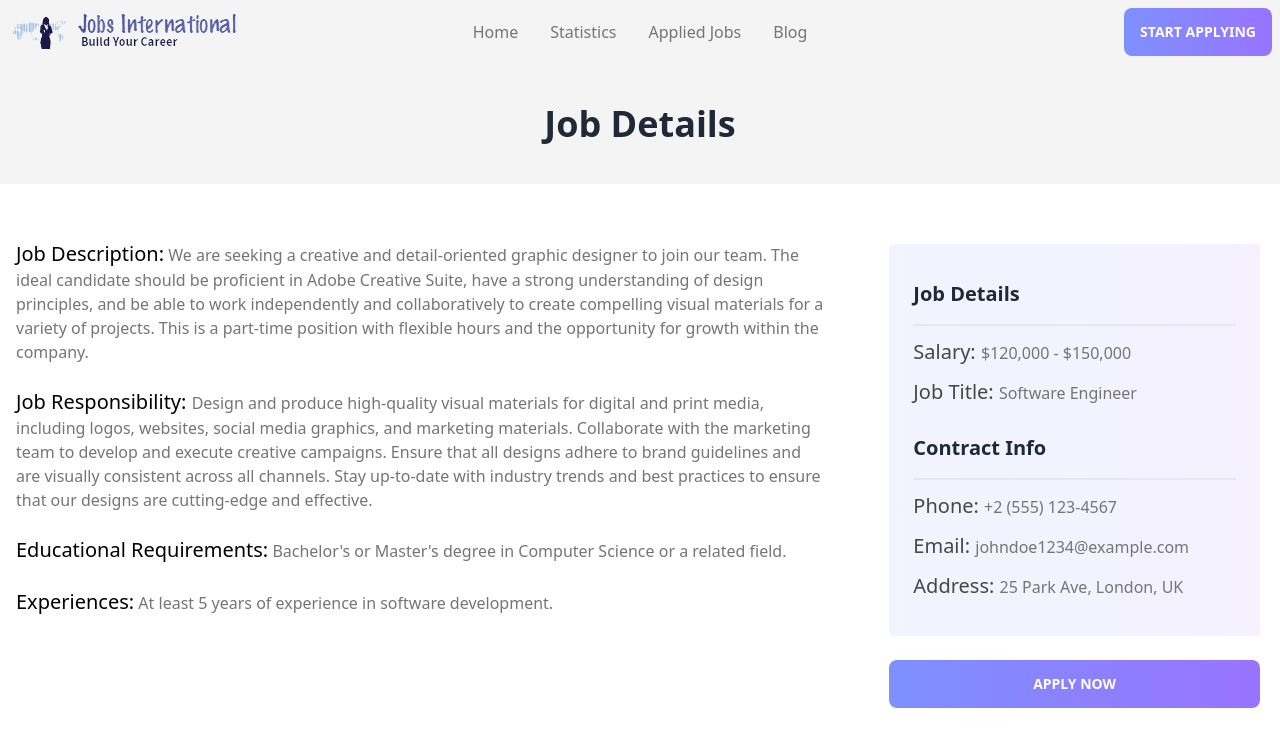
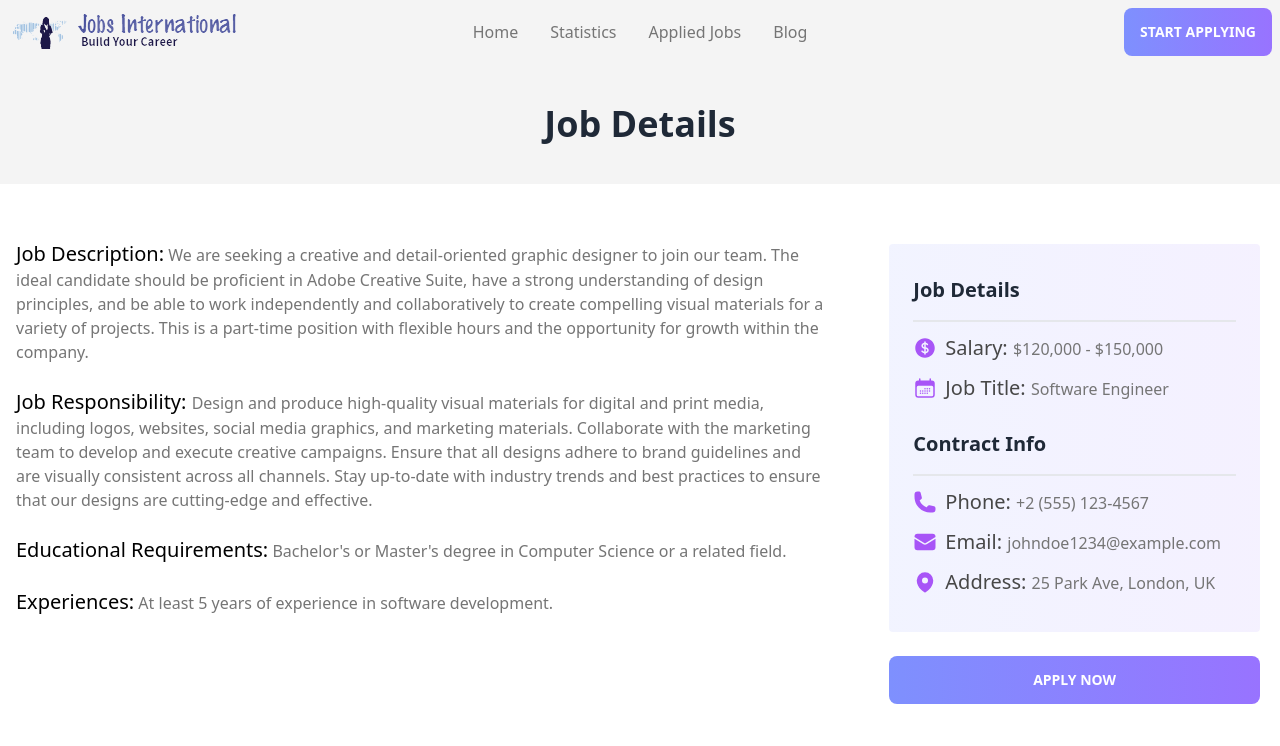
Before and after one commit to ACM-Anik/job_international-a9, a React (Vite) app: page /jobDetails/1 in a window 1280 px wide. Shown: the top 746 px of the page. Built offline with nearby package versions, Linux system fonts and the light colour scheme.

Commit message:
heroIcon added

```diff
--- a/public/featured-jobs.json
+++ b/public/featured-jobs.json
@@ -34,7 +34,7 @@
         "contact_information": {
             "phone": "+3 (555) 123-4567",
             "email": "jane.doe5678@example.com",
-            "address": "10 Rue de la Paix, Paris, France"
+            "address": "10 Rue de la, Paris, France"
         }
     },
     {
@@ -80,7 +80,7 @@
         "company_logo": "https://i.ibb.co/dMkzMrr/brand-logos-min-jpg-1200-630-3-removebg-preview.png",
         "title": "Customer Service Representative",
         "company_name": "Panasonic & Co.",
-        "placement": "Onsite",
+        "placement": "Remote",
         "location": "Tokyo, Japan",
         "duty": "Part-time",
         "salary": "$40,000 - $50,000",
@@ -118,9 +118,9 @@
         "company_logo": "https://i.ibb.co/MPJCGnM/brand-logos-min-jpg-1200-630-1-removebg-preview.png",
         "title": "Sales Associate",
         "company_name": "Microsoft",
-        "placement": "Onsite",
+        "placement": "Remote",
         "location": "Chicago, IL",
-        "duty": "Full-time",
+        "duty": "Part-time",
         "salary": "$15 - $20 per hour",
         "job_description": "We are seeking a human resources coordinator to join our team. The ideal candidate should have experience in HR, be highly organized, and have excellent communication skills. This is a full-time position with competitive salary and benefits.",
         "job_responsibility": "Assist with recruitment and hiring processes, including posting job openings, reviewing resumes, and scheduling interviews. Coordinate employee onboarding and off boarding processes. Manage employee files and documentation. Provide support to HR team as needed.",
@@ -137,9 +137,9 @@
         "company_logo": "https://i.ibb.co/K6YcjgK/brand-logos-min-jpg-1200-630-removebg-preview.png",
         "title": "Sales Manager",
         "company_name": "Tesla",
-        "placement": "Remote",
+        "placement": "Onsite",
         "location": "United States",
-        "duty": "Part-time",
+        "duty": "Full-time",
         "salary": "$25 - $30 per hour",
         "job_description": "We are seeking a content writer to join our team. The ideal candidate should be able to write clear, concise, and engaging content across various platforms and formats. This is a part-time position with flexible hours and the opportunity for growth within the company.",
         "job_responsibility": "Write and edit content for website, blog, social media, and other platforms. Collaborate with marketing team to develop and execute content marketing strategies. Stay up-to-date with industry trends and best practices to ensure that our content is cutting-edge and effective.",
--- a/src/components/AppliedJobs.jsx
+++ b/src/components/AppliedJobs/AppliedJobs.jsx
@@ -1,39 +1,27 @@
 import React, { useContext, useEffect, useState } from 'react';
-import { FeaturedJobsContext } from '../App';
-import { getAppliedJobs } from './utilities/fakeDB';
+import { FeaturedJobsContext } from '../../App';
+import { getAppliedJobs } from '../utilities/fakeDB';
+import SingleAppliedJobs from './SingleAppliedJobs';
 
 const AppliedJobs = () => {
     const featuredJobs = useContext(FeaturedJobsContext);
 
     const [storedJobs, setStoredJobs] = useState([]);
     console.log(storedJobs)
+    // console.log(featuredJobs)
 
     useEffect(() => {
         const storedAppliedJobs = getAppliedJobs();
-        const savedAppliedJobs = [];
+        let savedAppliedJobs = [];
 
-        // Step 1: Get the ID of the added product--
         for (const id in storedAppliedJobs) {
-            // Step 2: Get the products state by using ID--
-            const addedJobs = featuredJobs.find(job => job.id === id);
+            const addedJobs = featuredJobs.find(job => job.id == id);
             if (addedJobs) {
-                // Step3: Get quantity of the product to add--
-                const quantity = storedAppliedJobs[id];
-                addedJobs.quantity = quantity;
-                // Step 4: Add the added product to saved Cart--
                 savedAppliedJobs.push(addedJobs);
             }
         }
         setStoredJobs(savedAppliedJobs);
-    }, [featuredJobs])
-
-    // let newStoredJobs = [];
-    //     const exists = storedJobs?.find(singleJob => singleJob?.id == id);
-    //     // console.log(exists)
-    //     if (!exists) {
-    //         newStoredJobs = [...storedJobs, exists];
-    //     }
-    //     setStoredJobs(newStoredJobs);
+    }, [featuredJobs]);
 
 
     return (
@@ -42,16 +30,20 @@ const AppliedJobs = () => {
                 Applied Jobs
             </h1>
             <div className='container mx-auto'>
-                <div className="dropdown dropdown-top dropdown-end flex justify-end">
+                <div className="dropdown dropdown-top dropdown-end flex justify-end my-4">
                     <label tabIndex={0} className="btn btn-sm bg-color-gradient m-1">Click</label>
                     <ul tabIndex={0} className="dropdown-content menu p-2 shadow bg-base-100 rounded-box w-52">
                         <li><a>Remote</a></li>
                         <li><a>Onsite</a></li>
                     </ul>
                 </div>
-                <div>
+                <div className='flex flex-col gap-8'>
                     {
-
+                        storedJobs.map(singleStoredJobs =>
+                        <SingleAppliedJobs
+                            singleStoredJobs={singleStoredJobs}
+                            key={singleStoredJobs.id}
+                        ></SingleAppliedJobs>)
                     }
                 </div>
             </div>
--- /dev/null
+++ b/src/components/AppliedJobs/SingleAppliedJobs.jsx
@@ -0,0 +1,46 @@
+import React from 'react';
+import { CurrencyDollarIcon } from '@heroicons/react/24/solid'
+import { Link } from 'react-router-dom';
+
+const SingleAppliedJobs = ({ singleStoredJobs }) => {
+    const { company_logo, title, company_name, placement, duty, salary, location, id } = singleStoredJobs;
+
+
+    return (
+        <div className='border shadow rounded p-8 md:flex justify-between'>
+            <div className='md:flex justify-between gap-8'>
+                <div className='flex items-center justify-center md:w-60 h-56 md:h-60 bg-[#F4F4F4] p-4'>
+                    <img src={company_logo} alt="company-logo" />
+                </div>
+                <div>
+                    <h1 className='text-2xl font-bold mt-8'>{title}</h1>
+                    <h5 className='text-base font-medium color-gray my-3'>{company_name}</h5>
+                    <div className='flex justify-start items-center gap-4 my-5'>
+                        <button className='border py-2 px-5 rounded border-[#7E90FE] color-gradient'>{placement}</button>
+                        <button className='border py-2 px-5 rounded border-[#7E90FE] color-gradient'>{duty}</button>
+                    </div>
+                    <div className='flex justify-start items-center gap-6 my-4'>
+                        <div className='flex items-center gap-2 color-gray'>
+                            <svg xmlns="http://www.w3.org/2000/svg" fill="none" viewBox="0 0 24 24" strokeWidth={1.5} stroke="currentColor" className="w-6 h-6">
+                                <path strokeLinecap="round" strokeLinejoin="round" d="M15 10.5a3 3 0 11-6 0 3 3 0 016 0z" />
+                                <path strokeLinecap="round" strokeLinejoin="round" d="M19.5 10.5c0 7.142-7.5 11.25-7.5 11.25S4.5 17.642 4.5 10.5a7.5 7.5 0 1115 0z" />
+                            </svg>
+                            <h5 className=''>{location}</h5>
+                        </div>
+                        <div className='flex items-center gap-2 color-gray'>
+                            <CurrencyDollarIcon className='w-6 h-6 ' />
+                            <h5> Salary: {salary}</h5>
+                        </div>
+                    </div>
+                </div>
+            </div>
+            <div className='flex items-center'>
+                <Link to={`../jobDetails/${id}`}>
+                    <button className='btn bg-color-gradient mt-4 '>View Details</button>
+                </Link>
+            </div>
+        </div>
+    );
+};
+
+export default SingleAppliedJobs;
--- a/src/components/Home/FeaturedJobs.jsx
+++ b/src/components/Home/FeaturedJobs.jsx
@@ -1,5 +1,5 @@
 import React from 'react';
-import { CurrencyDollarIcon } from '@heroicons/react/24/solid'
+import { CurrencyDollarIcon } from '@heroicons/react/24/solid';
 import { Link } from 'react-router-dom';
 
 const FeaturedJobs = ({singleFeaturedJob}) => {
--- a/src/components/JobDetails.jsx
+++ b/src/components/JobDetails.jsx
@@ -2,6 +2,7 @@ import React, { useContext, useEffect, useState } from 'react';
 import { FeaturedJobsContext } from '../App';
 import { useParams } from 'react-router-dom';
 import { addToDB, getAppliedJobs } from './utilities/fakeDB';
+import { CurrencyDollarIcon, CalendarDaysIcon, PhoneIcon, EnvelopeIcon, MapPinIcon } from '@heroicons/react/24/solid';
 
 const JobDetails = () => {
     const { id } = useParams();
@@ -41,14 +42,29 @@ const JobDetails = () => {
                 <div className='rounded p-4 col-span-2 m-1'>
                     <div className='bg-job-details p-6 rounded'>
 
-                        <h3 className='text-xl font-bold my-3 border-b-2 pb-4'>Job Details</h3>
-                        <h5 className='text-xl font-medium text-[#474747] my-3'>Salary: <span className='text-base color-gray'>{salary}</span></h5>
-                        <h5 className='text-xl font-medium text-[#474747] my-3'>Job Title: <span className='text-base color-gray'>{title}</span></h5>
+                        <h3 className='text-xl font-bold my-2 border-b-2 pb-4'>Job Details</h3>
+                        <div className=' my-3 flex items-center gap-2'>
+                            <CurrencyDollarIcon className='w-6 h-6  text-purple-500' />
+                            <h5 className='text-xl font-medium text-[#474747]'>Salary: <span className='text-base color-gray'>{salary}</span></h5>
+                        </div>
+                        <div className=' my-3 flex items-center gap-2'>
+                            <CalendarDaysIcon className='w-6 h-6  text-purple-500' />
+                            <h5 className='text-xl font-medium text-[#474747]'>Job Title: <span className='text-base color-gray'>{title}</span></h5>
+                        </div>
 
                         <h3 className='text-xl font-bold my-3 border-b-2 py-4'>Contract Info</h3>
-                        <h5 className='text-xl font-medium text-[#474747] my-3'>Phone: <span className='text-base color-gray'>{contact_information?.phone}</span></h5>
-                        <h5 className='text-xl font-medium text-[#474747] my-3'>Email: <span className='text-base color-gray'>{contact_information?.email}</span></h5>
-                        <h5 className='text-xl font-medium text-[#474747] my-3'>Address: <span className='text-base color-gray'>{contact_information?.address}</span></h5>
+                        <div className=' my-3 flex items-center gap-2'>
+                            <PhoneIcon className='w-6 h-6  text-purple-500'  text-purple-500/>
+                            <h5 className='text-xl font-medium text-[#474747]'>Phone: <span className='text-base color-gray'>{contact_information?.phone}</span></h5>
+                        </div>
+                        <div className=' my-3 flex items-center gap-2'>
+                            <EnvelopeIcon className='w-6 h-6  text-purple-500' />
+                            <h5 className='text-xl font-medium text-[#474747]'>Email: <span className='text-base color-gray'>{contact_information?.email}</span></h5>
+                        </div>
+                        <div className=' my-3 flex items-center gap-2'>
+                            <MapPinIcon className='w-6 h-6 text-purple-500' />
+                            <h5 className='text-xl font-medium text-[#474747]'>Address: <span className='text-base color-gray'>{contact_information?.address}</span></h5>
+                        </div>
                     </div>
                     <button onClick={() => handleToSetLocalStorage(id)} className='btn bg-color-gradient w-full my-6'>Apply Now</button>
                 </div>
--- a/src/components/utilities/fakeDB.js
+++ b/src/components/utilities/fakeDB.js
@@ -8,6 +8,7 @@ const addToDB = id => {
     else {
         // const newQuantity = quantity + 1;
         // appliedJobs[id] = newQuantity;
+
 
     }
     localStorage.setItem('applied-jobs', JSON.stringify(appliedJobs));
--- a/src/main.jsx
+++ b/src/main.jsx
@@ -9,7 +9,7 @@ import {
 import ErrorPage from './components/ErrorPage';
 import Home from './components/Home/Home';
 import Statistics from './components/Statistics';
-import AppliedJobs from './components/AppliedJobs';
+import AppliedJobs from './components/AppliedJobs/AppliedJobs';
 import Blog from './components/Blog';
 import JobDetails from './components/JobDetails';
 
```
